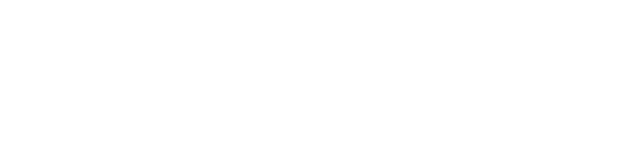
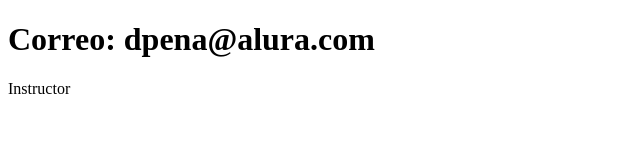
Before and after one commit to dpenamoya-ops/sistema-de-registro, a plain HTML site: page index.html in a window 1280 px wide. Shown: the whole page, without its empty margins (0-640 px from the left). Drawn offline with Linux system fonts and the light colour scheme.

Commit message:
Actualiza el contacto

```diff
--- a/index.html
+++ b/index.html
@@ -6,6 +6,7 @@
     <title>Sistema de Regsitro de Juegos</title>
 </head>
 <body>
-
+    <h1>Correo: dpena@alura.com</h1>
+        <p>Instructor</p>
 </body>
 </html>
```
